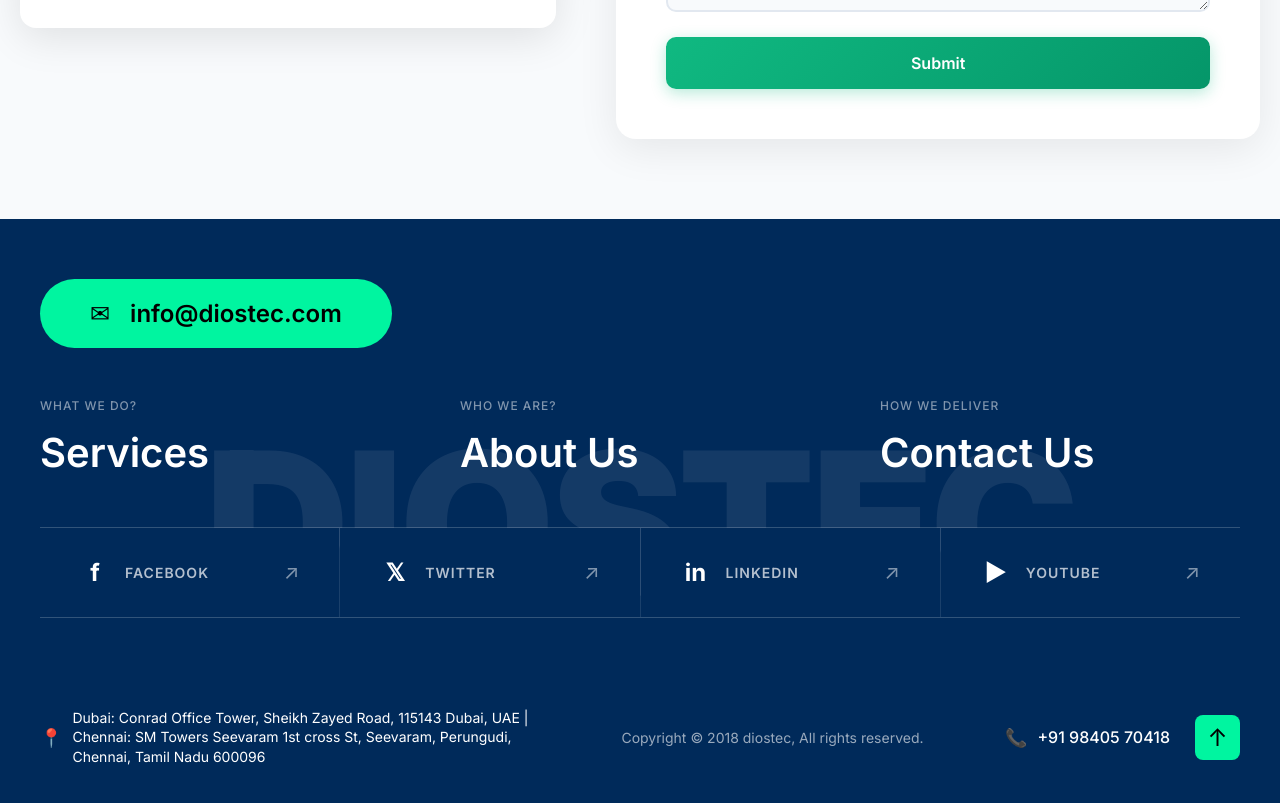
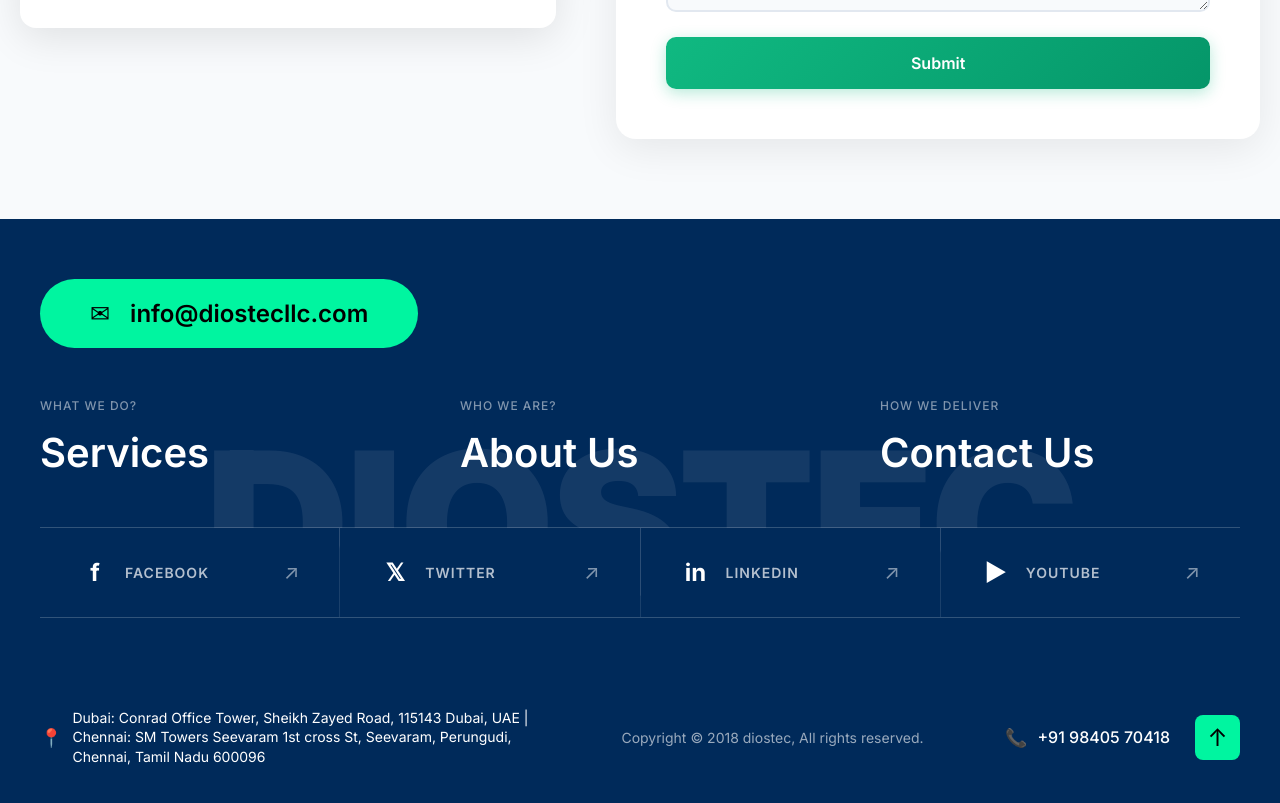
Before and after one commit to manvote/diostec, a React (Create React App) app: page /contact in a window 1280 px wide. Shown: the part 1225-2028 px from the top of the page. Built offline with nearby package versions, Linux system fonts and the light colour scheme; grey boxes are pictures that could not be loaded.

Commit message:
initial commit

```diff
--- a/src/components/AboutUs.js
+++ b/src/components/AboutUs.js
@@ -619,7 +619,7 @@ export default function AboutUs() {
           <div className="footer-content">
             <div className="footer-email">
               <span className="email-icon">✉</span>
-              <span className="email-text">info@diostec.com</span>
+              <span className="email-text">info@diostecllc.com</span>
             </div>
 
             <div className="footer-nav">
--- a/src/components/Contact.js
+++ b/src/components/Contact.js
@@ -188,7 +188,7 @@ export default function Contact() {
           <div className="footer-content">
             <div className="footer-email">
               <span className="email-icon">✉</span>
-              <span className="email-text">info@diostec.com</span>
+              <span className="email-text">info@diostecllc.com</span>
             </div>
 
             <div className="footer-nav">
--- a/src/components/Home.js
+++ b/src/components/Home.js
@@ -842,7 +842,7 @@ export default function Home() {
           <div className="footer-content">
             <div className="footer-email">
               <span className="email-icon">✉</span>
-              <span className="email-text">info@diostec.com</span>
+              <span className="email-text">info@diostecllc.com</span>
             </div>
 
             <div className="footer-nav">
--- a/src/components/Services.js
+++ b/src/components/Services.js
@@ -619,7 +619,7 @@ export default function Services() {
           <div className="footer-content">
             <div className="footer-email">
               <span className="email-icon">✉</span>
-              <span className="email-text">info@diostec.com</span>
+              <span className="email-text">info@diostecllc.com</span>
             </div>
 
             <div className="footer-nav">
```
